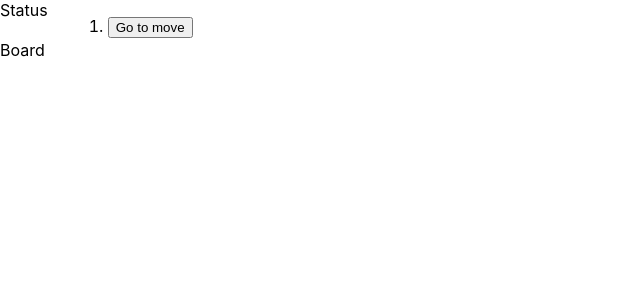
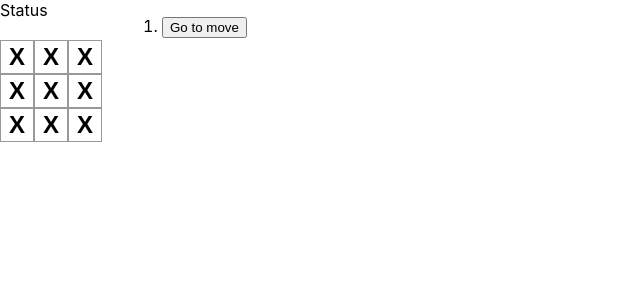
Before and after one commit to FabioDiCeglie/Tic-Tac-Toe-Game, a React (Create React App) app: page / in a window 1280 px wide. Shown: the top 300 px of the page, without its empty margins (0-640 px from the left). Built offline with nearby package versions, Linux system fonts and the light colour scheme.

Commit message:
creating board

```diff
--- a/src/components/Game.tsx
+++ b/src/components/Game.tsx
@@ -30,7 +30,39 @@ function Game() {
 }
 
 function Board() {
-  return <div>Board</div>;
+  return (
+    <Column gap={0}>
+      <Row gap={0}>
+        <Square />
+        <Square />
+        <Square />
+      </Row>
+      <Row gap={0}>
+        <Square />
+        <Square />
+        <Square />
+      </Row>
+      <Row gap={0}>
+        <Square />
+        <Square />
+        <Square />
+      </Row>
+    </Column>
+  );
+}
+
+const StyledSquare = styled.button`
+  width: 34px;
+  height: 34px;
+  background: #fff;
+  border: 1px solid #999;
+  padding: 0;
+  font-size: 24px;
+  font-weight: bold;
+`;
+
+function Square() {
+  return <StyledSquare>X</StyledSquare>;
 }
 
 function Log() {
```
